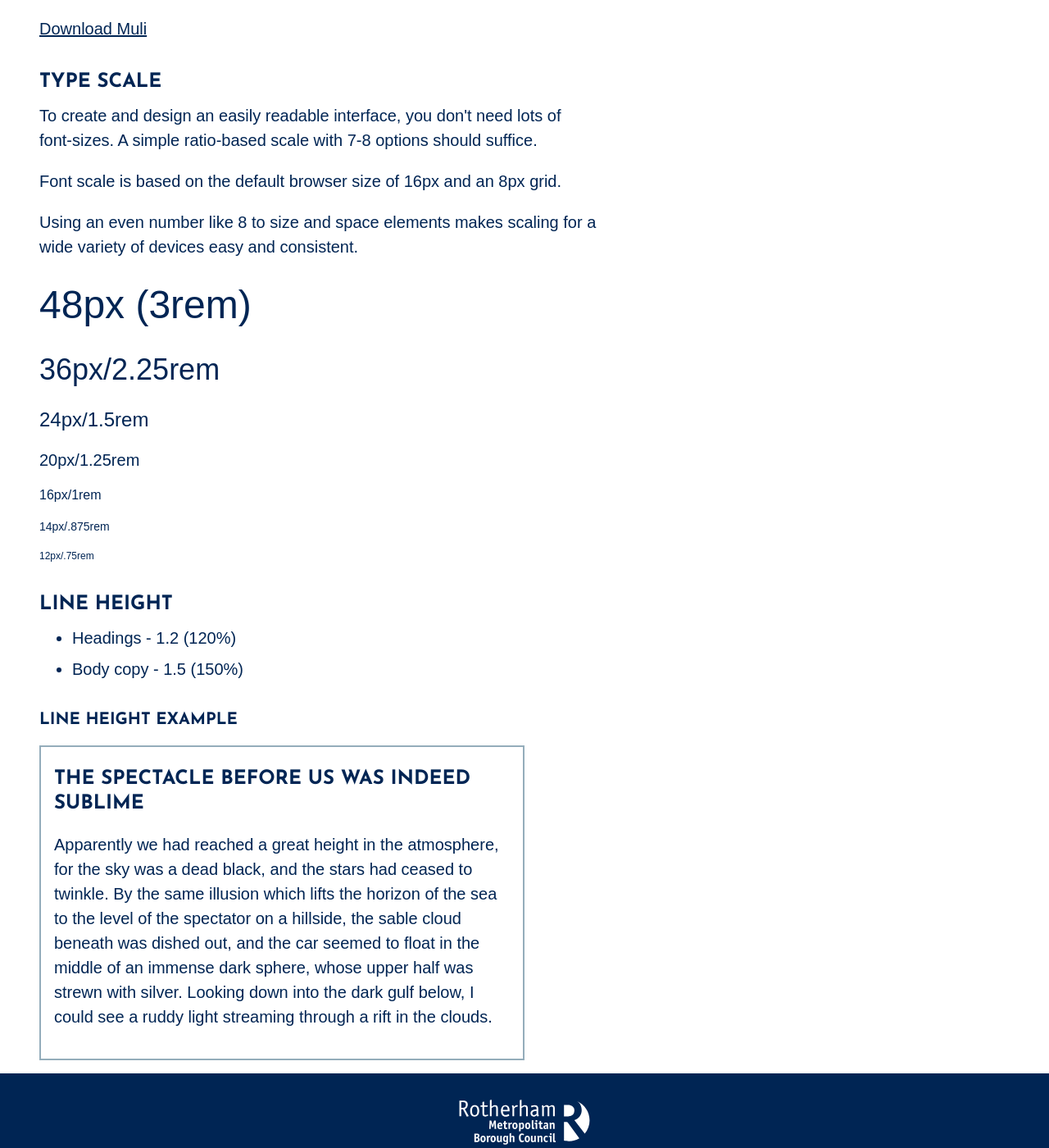
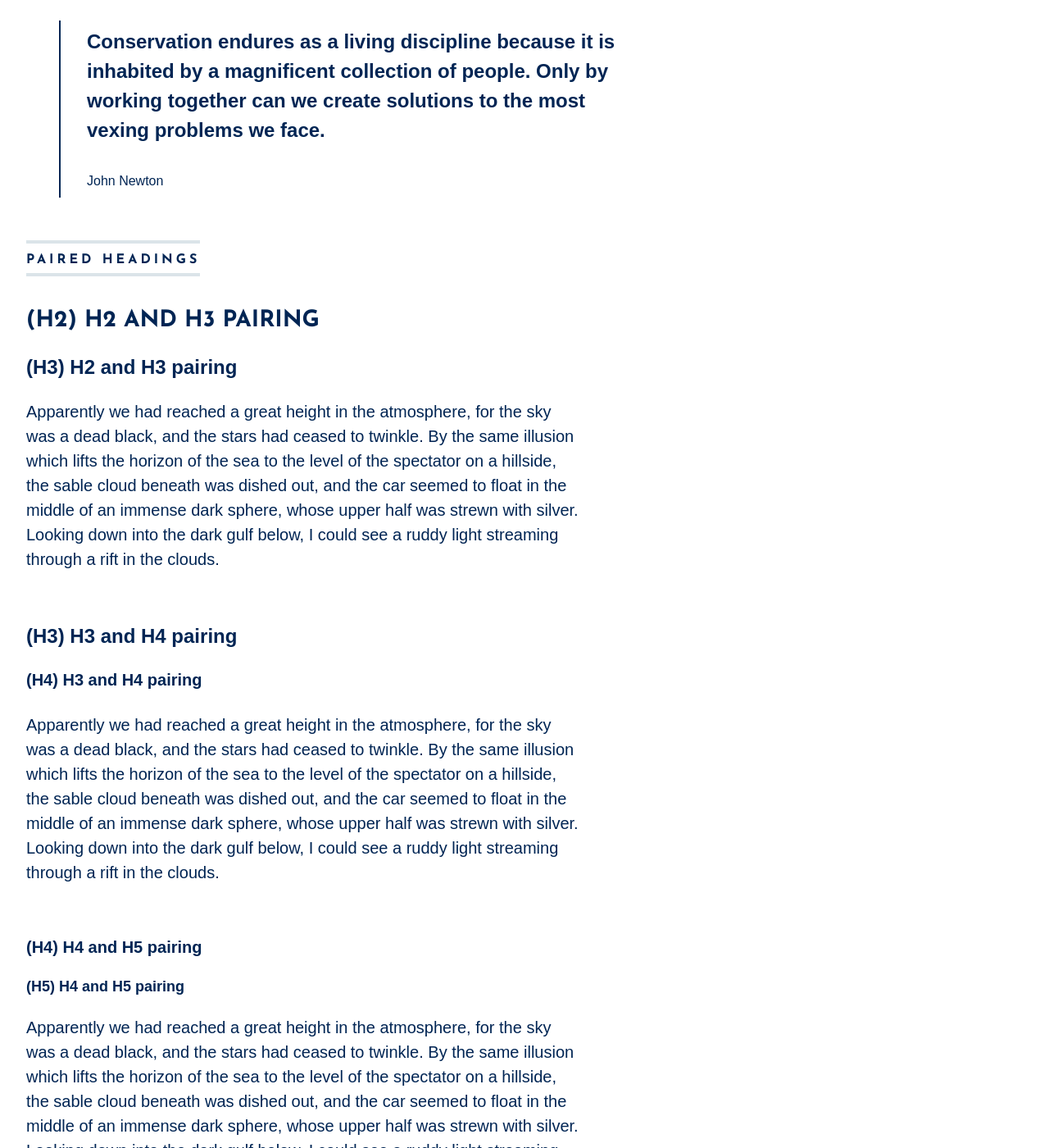
Before and after one commit to rothgov/design-manual, a Jekyll site: the page built from typography.html, in a window 1280 px wide and 1400 px high, scrolled down 767 px. Shown: the whole window at 82% size. Built offline with Jekyll 4.4.1, drawn with Linux system fonts in a browser that asks for light colours; some web fonts are replaced; some of the changed text lies outside the part shown.

Commit message:
Update typography.html

```diff
--- a/typography.html
+++ b/typography.html
@@ -3,42 +3,60 @@
 layout: default
 ---
 
-<section class="ph3">
-  <div class="container ph4-l pv3 center">
+<section class="pv4">
+  <div class="ph3 ph4-l container center">
     <h1 class="f2 lh-title fw7 measure josefin ttu">Typography</h1>
-    <p class="measure-wide">We use open source fonts as substitutes as they are readily available to our staff, colleagues and partners and they are free to use.</p>
-    <h4 class="josefin ttu mt4 mb0">Josefin-Sans - Headings</h4>
-    <p class="mv2 f5 f3-m f2-l josefin fw7">ABCDEFGHIJKLMNOPQRSTUVWXYZ<br>
-    abcdefghijklmnopqrstuvwxyz<br>
-    ‘?’“!”(%)[#]{@}/&amp;\&lt;-+÷×&#61;&gt;®©$€£¥¢:;,.*</p>
-    <p><a class="link blue hover-blue-l" href="https://fonts.google.com/specimen/Josefin+Sans">Download Josefin Sans</a></p>
-    <h4 class="josefin ttu mt4 mb0">Muli - Body copy</h4>
-    <p class="mv2 f5 f3-m f2-l">ABCDEFGHIJKLMNOPQRSTUVWXYZ<br>
-    abcdefghijklmnopqrstuvwxyz<br>
-    ‘?’“!”(%)[#]{@}/&amp;\&lt;-+÷×&#61;&gt;®©$€£¥¢:;,.*</p>
-    <p><a class="link blue hover-blue-l" href="https://fonts.google.com/specimen/Muli">Download Muli</a></p>
-    <h3 class="f3 josefin ttu mt4 mb0">Type Scale</h3>
-    <p class="measure-wide mt2">To create and design an easily readable interface, you don't need lots of font-sizes. A simple ratio-based scale with 7-8 options should suffice.</p>
-    <p class="measure-wide">Font scale is based on the default browser size of 16px and an 8px grid.</p>
-    <p class="measure-wide">Using an even number like 8 to size and space elements makes scaling for a wide variety of devices easy and consistent.</p>
-    <ul class="list pl0">
-      <li class="f1">48px (3rem)</li>
-      <li class="f2 mv3">36px/2.25rem</li>
-      <li class="f3 mv3">24px/1.5rem</li>
-      <li class="f4 mv3">20px/1.25rem</li>
-      <li class="f5 mv3">16px/1rem</li>
-      <li class="f6 mv3">14px/.875rem</li>
-      <li class="f7 mv3">12px/.75rem</li>
+    <h2 class="dib pt2 pb1 mt4 bt bb bw2 b--grey-xl f5 josefin ttu tracked-mega">Headings</h2>
+    <div>
+      <h1 class="lh-title josefin ttu" style="font-size:36px;">H1 heading level (36px)</h1>
+      <h2 class="lh-title josefin ttu" style="font-size:28px;">H2 heading level (28px)</h2>
+      <h3 class="lh-title" style="font-size:24px;">H3 heading level (24px)</h3>
+      <h4 class="lh-title" style="font-size:20px;">H4 heading level (20px)</h4>
+      <h5 class="lh-title" style="font-size:18px;">H5 heading level (18px)</h5>
+      <h6 class="lh-title" style="font-size:16px;">H6 heading level (16px)</h6>
+    </div>
+    <h2 class="dib pt2 pb1 mt4 bt bb bw2 b--grey-xl f5 josefin ttu tracked-mega">Blockquote</h2>
+    <blockquote class="measure-wide bl bw1 b--blue pl4">
+      <p class="f3 b pv2">Conservation endures as a living discipline because it is inhabited by a magnificent collection of people. Only by working together can we create solutions to the most vexing problems we face.</p>
+      <p class="f5 pb2">John Newton</p>
+    </blockquote>
+    <h2 class="dib pt2 pb1 mt4 bt bb bw2 b--grey-xl f5 josefin ttu tracked-mega">Paired headings</h2>
+    <h2 class="lh-title josefin ttu" style="font-size:28px;">(H2) H2 and H3 pairing</h2>
+    <h3 class="lh-title" style="font-size:24px;">(H3) H2 and H3 pairing</h3>
+    <p class="measure-wide mb5">Apparently we had reached a great height in the atmosphere, for the sky was a dead black, and the stars had ceased to twinkle. By the same illusion which lifts the horizon of the sea to the level of the spectator on a hillside, the sable cloud beneath was dished out, and the car seemed to float in the middle of an immense dark sphere, whose upper half was strewn with silver. Looking down into the dark gulf below, I could see a ruddy light streaming through a rift in the clouds.</p>
+    <h3 class="lh-title" style="font-size:24px;">(H3) H3 and H4 pairing</h3>
+    <h4 class="lh-title" style="font-size:20px;">(H4) H3 and H4 pairing</h4>
+    <p class="measure-wide mb5">Apparently we had reached a great height in the atmosphere, for the sky was a dead black, and the stars had ceased to twinkle. By the same illusion which lifts the horizon of the sea to the level of the spectator on a hillside, the sable cloud beneath was dished out, and the car seemed to float in the middle of an immense dark sphere, whose upper half was strewn with silver. Looking down into the dark gulf below, I could see a ruddy light streaming through a rift in the clouds.</p>
+    <h3 class="lh-title" style="font-size:20px;">(H4) H4 and H5 pairing</h3>
+    <h4 class="lh-title" style="font-size:18px;">(H5) H4 and H5 pairing</h4>
+    <p class="measure-wide">Apparently we had reached a great height in the atmosphere, for the sky was a dead black, and the stars had ceased to twinkle. By the same illusion which lifts the horizon of the sea to the level of the spectator on a hillside, the sable cloud beneath was dished out, and the car seemed to float in the middle of an immense dark sphere, whose upper half was strewn with silver. Looking down into the dark gulf below, I could see a ruddy light streaming through a rift in the clouds.</p>
+    <h2 class="dib pt2 pb1 mt4 bt bb bw2 b--grey-xl f5 josefin ttu tracked-mega">Lists</h2>
+    <h3 class="lh-title josefin ttu mb0">Unordered list</h3>
+    <p class="measure-wide mt1">Apparently we had reached a great height in the atmosphere, for the sky was a dead black, and the stars had ceased to twinkle.</p>
+    <ul class="lh-copy mb5">
+      <li>List item one</li>
+      <li>List item two</li>
+      <li>List item three</li>
+      <li style="list-style: none; display: inline">
+        <ul>
+          <li>Nested item one</li>
+          <li>Nested item two</li>
+        </ul>
+      </li>
+      <li>List item four</li>
     </ul>
-    <h3 class="f3 josefin ttu mt4 mb0">Line Height</h3>
-    <ul class="lh-copy mt2">
-      <li class="mv2">Headings - 1.2 (120%)</li>
-      <li class="mv2">Body copy - 1.5 (150%)</li>
-    </ul>
-    <h3 class="f4 josefin ttu mt4 mb0">Line Height Example</h3>
-    <div class="ba bw1 b--grey-l pa3 mt3 w-75-m w-50-l">
-      <h4 class="f3 josefin ttu mt2 mb3 lh-title">The spectacle before us was indeed sublime</h4>
-      <p>Apparently we had reached a great height in the atmosphere, for the sky was a dead black, and the stars had ceased to twinkle. By the same illusion which lifts the horizon of the sea to the level of the spectator on a hillside, the sable cloud beneath was dished out, and the car seemed to float in the middle of an immense dark sphere, whose upper half was strewn with silver. Looking down into the dark gulf below, I could see a ruddy light streaming through a rift in the clouds.</p>
-    </div>
+    <h3 class="lh-title josefin ttu mb0">Ordered list</h3>
+    <p class="measure-wide mt1">Apparently we had reached a great height in the atmosphere, for the sky was a dead black, and the stars had ceased to twinkle.</p>
+    <ol class="lh-copy">
+      <li>List item one</li>
+      <li>List item two</li>
+      <li>List item three
+        <ol>
+          <li>Nested item one</li>
+          <li>Nested item two</li>
+        </ol>
+      </li>
+      <li>List item four</li>
+    </ol>
   </div>
 </section>
```
